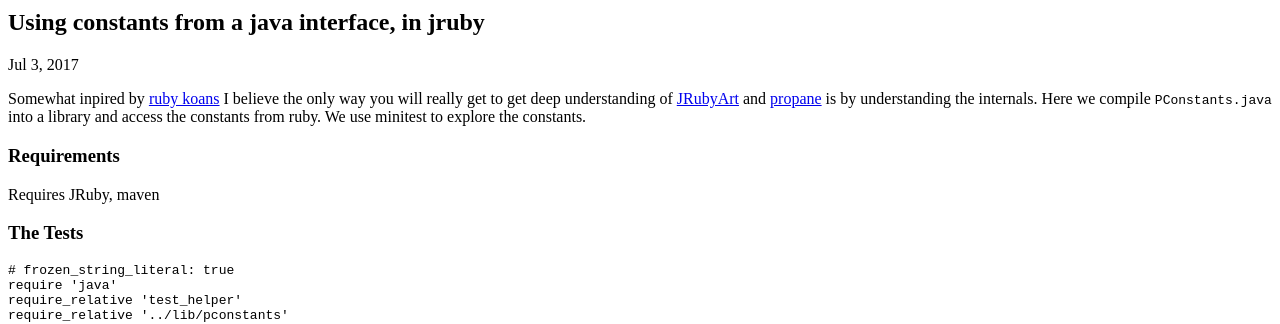
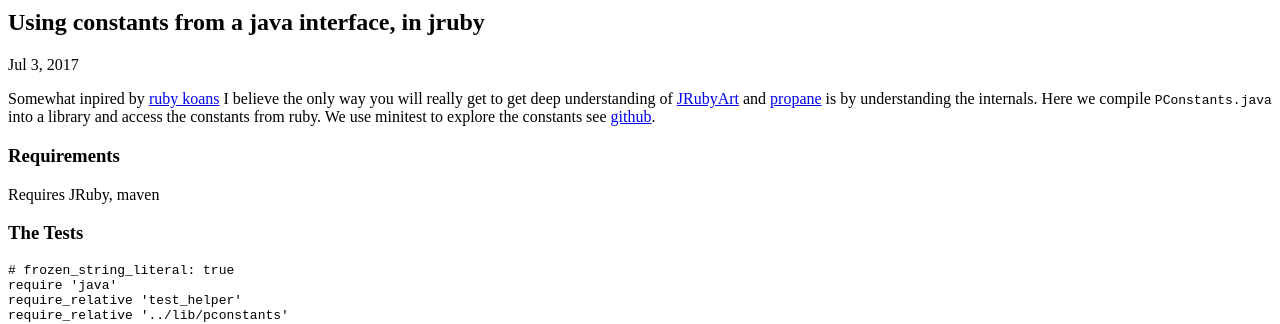
Before and after one commit to ruby-processing/PConstants, a Jekyll site: the page built from docs/_posts/2017-07-03-getting_started.md, in a window 1280 px wide and 900 px high, scrolled down 960 px. Shown: the part 152-476 px from the top of the window. Built offline with Jekyll 4.4.1, drawn with Linux system fonts in a browser that asks for light colours.

Commit message:
update text

````diff
--- a/docs/_posts/2017-07-03-getting_started.md
+++ b/docs/_posts/2017-07-03-getting_started.md
@@ -4,7 +4,7 @@ title:  "Using constants from a java interface, in jruby"
 date:   2017-07-03 07:34:13
 categories: pconstants update
 ---
-Somewhat inpired by [ruby koans](http://rubykoans.com/) I believe the only way you will really get to get deep understanding of [JRubyArt][jruby_art] and [propane][propane] is by understanding the internals. Here we compile `PConstants.java` into a library and access the constants from ruby. We use minitest to explore the constants.
+Somewhat inpired by [ruby koans](http://rubykoans.com/) I believe the only way you will really get to get deep understanding of [JRubyArt][jruby_art] and [propane][propane] is by understanding the internals. Here we compile `PConstants.java` into a library and access the constants from ruby. We use minitest to explore the constants see [github][distro].
 
 ### Requirements
 
@@ -574,5 +574,6 @@ public interface PConstants {
 
 ```
 
+[distro]:https://github.com/ruby-processing/PConstants
 [jruby_art]:https://github.com/ruby-processing/JRubyArt
 [propane]:https://github.com/ruby-processing/propane
````
